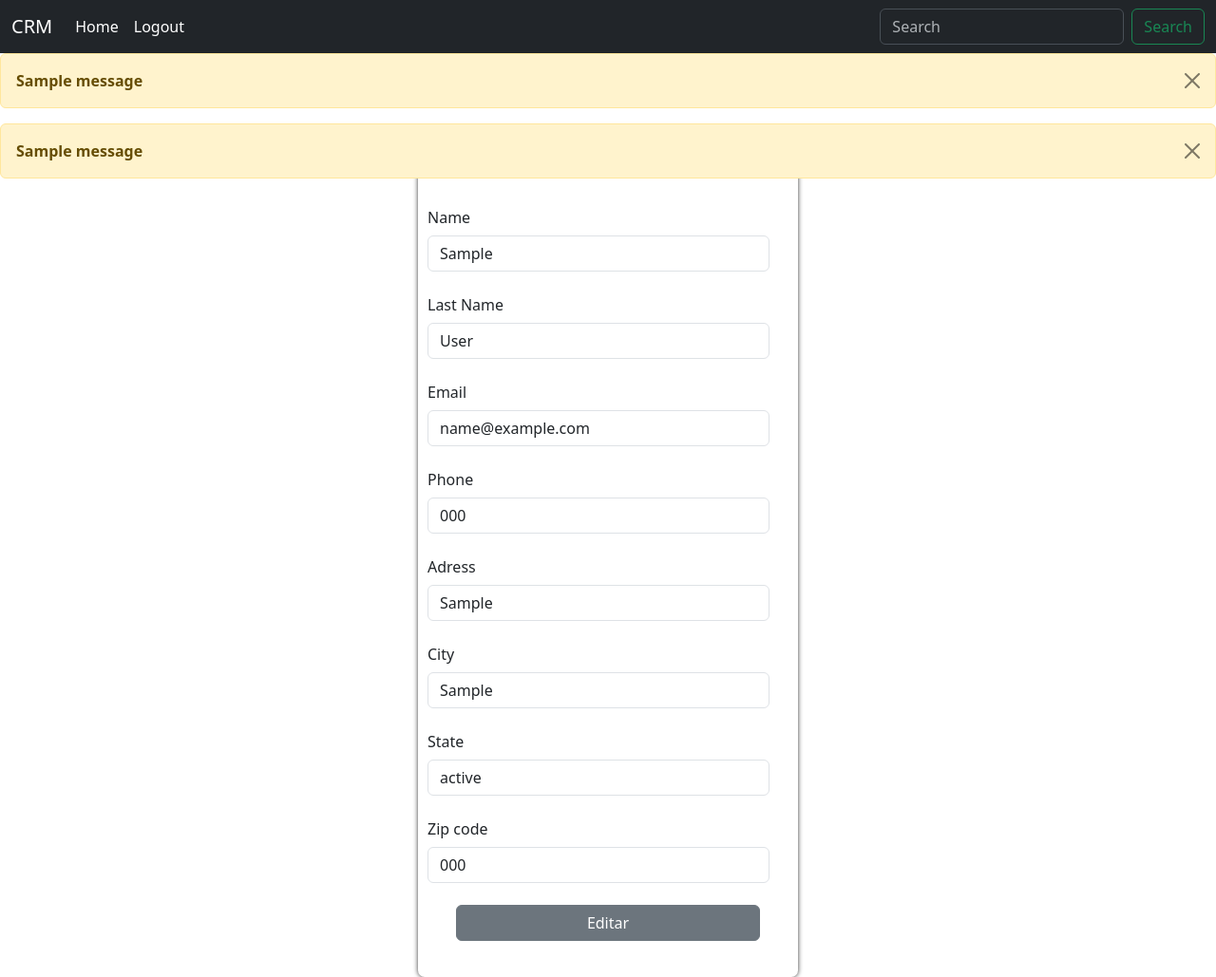
After one commit to KochP1/Django-CRM, a Django app: page /records/1 in a window 1280 px wide. The commit adds this page. Shown: the whole page at 95% size. Run offline with Django 5.2, Linux system fonts and the light colour scheme; a user stored in the database is signed in; tables that the repository leaves empty hold one stand-in row (values such as "Sample post"); one stand-in notice (Sample message) is shown.

Commit message:
Editar registro

```diff
--- a/dcrm/static/css/styles.css
+++ b/dcrm/static/css/styles.css
@@ -48,3 +48,12 @@ body{
 .form-login input, label{
     margin-left: 10px;
 }
+
+.form-edit{
+    border-radius: 7px;
+    height: 850px;
+}
+
+.form-edit label, .form-edit input{
+    font-size: 1rem;
+}
--- a/dcrm/templates/base.html
+++ b/dcrm/templates/base.html
@@ -10,14 +10,14 @@
 <body>
     <nav class="navbar navbar-expand-lg bg-dark" data-bs-theme="dark">
         <div class="container-fluid">
-          <a class="navbar-brand" href="#">CRM</a>
+          <a class="navbar-brand" href="{% url 'home' %}">CRM</a>
           <button class="navbar-toggler" type="button" data-bs-toggle="collapse" data-bs-target="#navbarSupportedContent" aria-controls="navbarSupportedContent" aria-expanded="false" aria-label="Toggle navigation">
             <span class="navbar-toggler-icon"></span>
           </button>
           <div class="collapse navbar-collapse" id="navbarSupportedContent">
             <ul class="navbar-nav me-auto mb-2 mb-lg-0">
               <li class="nav-item">
-                <a class="nav-link active" aria-current="page" href="#">Home</a>
+                <a class="nav-link active" aria-current="page" href="{% url 'home' %}">Home</a>
               </li>
               {% if user.is_authenticated %}
               <li class="nav-item">
--- /dev/null
+++ b/dcrm/website/templates/website/custom_record.html
@@ -0,0 +1,49 @@
+{% extends 'base.html' %}
+{% block title %} Custom Record {% endblock %}
+
+{% block content %}
+    {% if messages %}
+        {% for message in messages %}
+        <div class="alert alert-warning alert-dismissible fade show" role="alert">
+            <strong>{{message}}</strong>
+            <button type="button" class="btn-close" data-bs-dismiss="alert" aria-label="Close">
+            </button>
+        </div>
+        {% endfor %}
+    {% endif %}
+
+    {% for record in records %}
+    <div class="form__container">
+        <form action="{% url 'edit_record' record.id %}" method="post" id="form-login" class="form-login form-edit">
+
+            {% csrf_token %}
+
+            <label>Name</label>
+            <input type="text" class="form-control mb-3" name="name" value="{{record.first_name}}">
+
+            <label>Last Name</label>
+            <input type="text" class="form-control mb-3" name="lastname" value="{{record.last_name}}">
+
+            <label>Email</label>
+            <input type="email" class="form-control mb-3" name="email" value="{{record.email}}">
+
+            <label>Phone</label>
+            <input type="text" class="form-control mb-3" name="phone" value="{{record.phone}}">
+
+            <label>Adress</label>
+            <input type="text" class="form-control mb-3" name="adress" value="{{record.adress}}">
+
+            <label>City</label>
+            <input type="text" class="form-control mb-3" name="city" value="{{record.city}}">
+
+            <label>State</label>
+            <input type="text" class="form-control mb-3" name="state" value="{{record.state}}">
+
+            <label>Zip code</label>
+            <input type="text" class="form-control mb-3" name="zipcode" value="{{record.zipcode}}">
+
+            <button type="submit" class="btn btn-secondary btn-login">Editar</button>
+        </form>
+    </div>
+    {% endfor %}
+{% endblock %}
--- a/dcrm/website/templates/website/home.html
+++ b/dcrm/website/templates/website/home.html
@@ -22,8 +22,8 @@
               {% if records %}
               {% for record in records %}
               <tr>
-                  <td>{{record.id}}</td>
-                  <td>{{record.created_at}}</td>
+                  <td><a href="{% url 'records' record.id %}">{{record.id}}</a></td>
+                  <td>{{record.create_at}}</td>
                   <td>{{record.first_name}}</td>
                   <td>{{record.last_name}}</td>
                   <td>{{record.email}}</td>
--- a/dcrm/website/urls.py
+++ b/dcrm/website/urls.py
@@ -5,5 +5,7 @@ urlpatterns = [
     path('', views.home, name='home'),
     path('logout/', views.logout_user, name='logout'),
     path('register/', views.register_user, name='register'),
+    path('records/<int:pk>', views.records, name='records'),
+    path('edit_record/<int:pk>', views.edit_record, name='edit_record')
 
 ]
--- a/dcrm/website/views.py
+++ b/dcrm/website/views.py
@@ -1,4 +1,4 @@
-from django.shortcuts import render, redirect
+from django.shortcuts import render, redirect, get_object_or_404
 from django.contrib.auth import authenticate, login, logout
 from django.contrib.auth.models import User
 from django.contrib import messages
@@ -49,3 +49,39 @@ def register_user(request):
 
 
     return render(request, 'website/regist.html')
+
+def records(request, pk):
+    if request.user.is_authenticated:
+        records = Records.objects.filter(id = pk).all()
+        return render(request, 'website/custom_record.html', {'records': records})
+    else:
+        messages.success(request, 'You must be logged in!!')
+        return render(request, 'website/home.html')
+
+def edit_record(request, pk):
+    if request.user.is_authenticated:
+        record = get_object_or_404(Records, id=pk)
+
+        if request.method == 'POST':
+            # Actualizar cada campo manualmente
+            record.first_name = request.POST.get('name', record.first_name)
+            record.last_name = request.POST.get('lastname', record.last_name)
+            record.email = request.POST.get('email', record.email)
+            record.phone = request.POST.get('phone', record.phone)
+            record.adress = request.POST.get('adress', record.adress)
+            record.city = request.POST.get('city', record.city)
+            record.state = request.POST.get('state', record.state)
+            record.zipcode = request.POST.get('zipcode', record.zipcode)
+
+            try:
+                record.save()
+                messages.success(request, "Record updated successfully!")
+                return redirect('records', pk=pk)
+            except Exception as e:
+                messages.error(request, f"Error updating record: {e}")
+
+        # Si es GET, mostrar el formulario con los datos actuales
+        return redirect('records', pk=pk)
+    else:
+        messages.success(request, 'You must be logged in!!')
+        return redirect('home')
```
